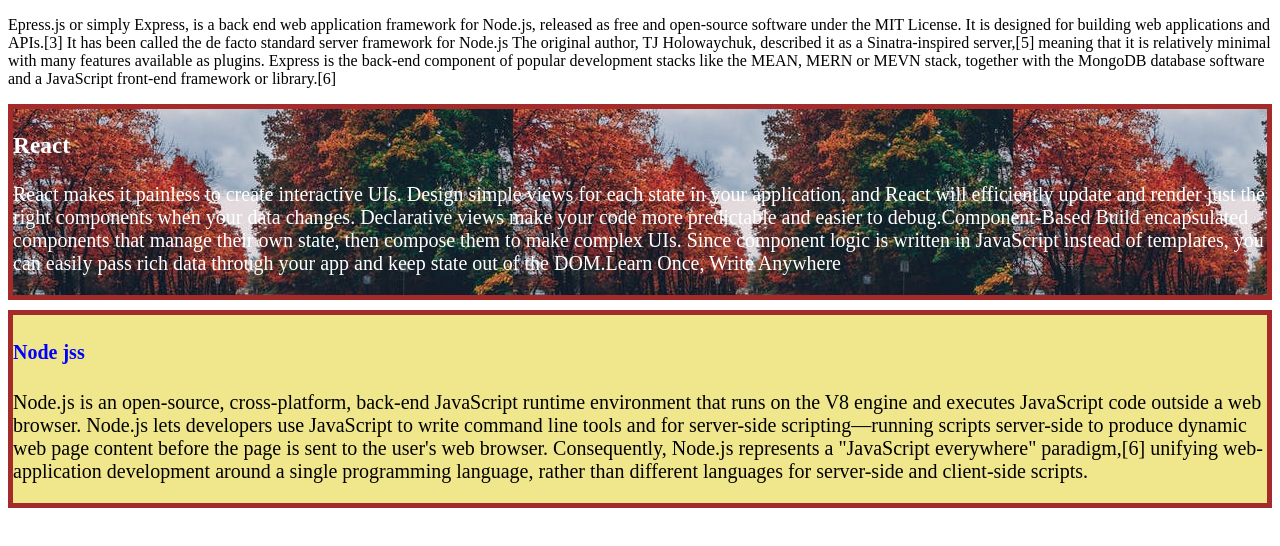
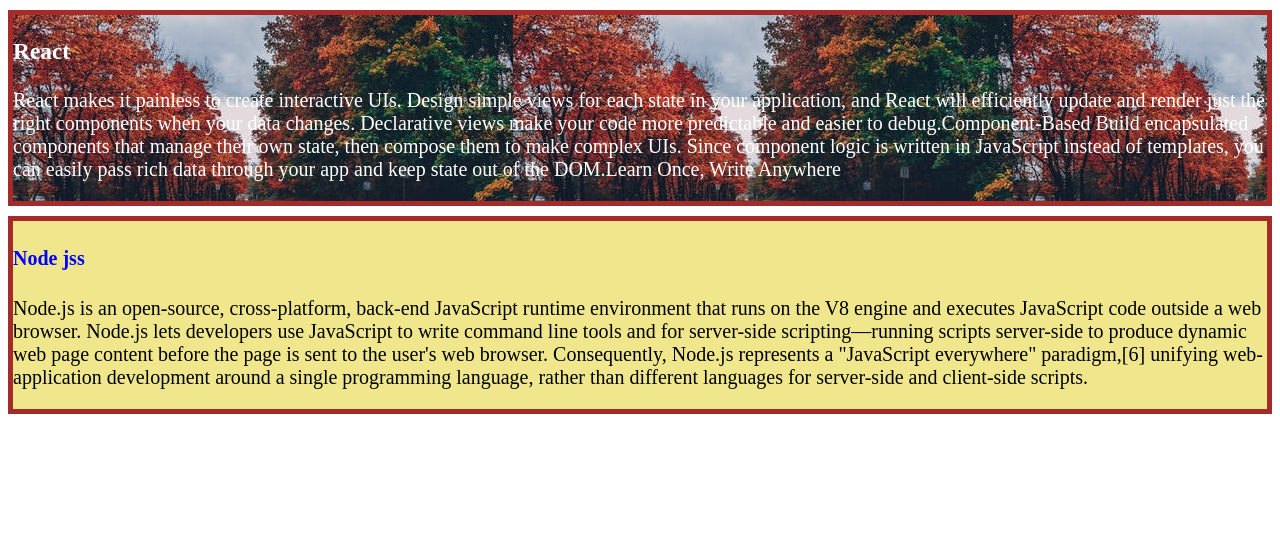
Before and after one commit to pahuja0/trial, a plain HTML site: page index.html in a window 1280 px wide. Drawn offline with Linux system fonts and the light colour scheme.

Commit message:
Files updated

```diff
--- a/index.html
+++ b/index.html
@@ -11,13 +11,7 @@
 
 <body>
 
-    <p class="para">Epress.js or simply Express, is a back end web application framework for Node.js, released as free and
-        open-source software under the MIT License. It is designed for building web applications and APIs.[3] It has
-        been called the de facto standard server framework for Node.js The original author, TJ Holowaychuk, described it as a Sinatra-inspired server,[5] meaning that it is relatively
-        minimal with many features available as plugins. Express is the back-end component of popular development stacks
-        like the MEAN, MERN or MEVN stack, together with the MongoDB database software and a JavaScript front-end
-        framework or library.[6]</p>
-    </div>
+
     <div  class="div" id="di">
         <h3 id="h1">React</h3>
         <p class="para">React makes it painless to create interactive UIs. Design simple views for each state in your application, and React will efficiently update and render just the right components when your data changes.
```
Also changed, not shown: index2.html (+7 -0 lines).
